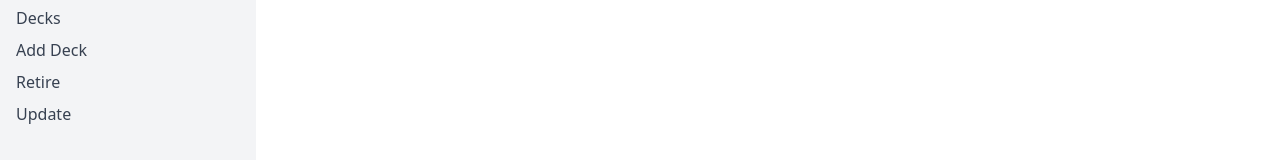
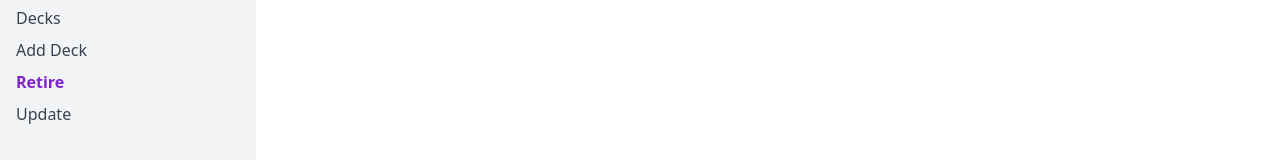
Before and after one commit to the-blue-sheep/EDHTrack, a React (Vite) app in the folder frontend/: page /players/retire in a window 1280 px wide. Shown: the part 266-426 px from the top of the page. Built offline with nearby package versions, Linux system fonts and the light colour scheme.

Commit message:
DecksPage erstellt, Toast hinzugefügt, backend fixes

```diff
--- a/frontend/src/components/ui/Sidebar.tsx
+++ b/frontend/src/components/ui/Sidebar.tsx
@@ -21,8 +21,8 @@ export const menuConfig = {
         { path: "/players/add", label: "Add Player" },
         { path: "/decks", label: "Decks" },
         { path: "/decks/add", label: "Add Deck" },
-        { path: "/decks/retire", label: "Retire" },
-        { path: "/decks/update", label: "Update" }
+        { path: "/players/retire", label: "Retire" },
+        { path: "/players/update", label: "Update" }
     ],
     games: [
         { path: "/games", label: "Game Overview" },
@@ -39,6 +39,7 @@ export default function Sidebar() {
 
     const menuKey: keyof MenuConfig =
         pathname.startsWith("/players") ? "players"
+        :pathname.startsWith("/decks") ? "players"
             : pathname.startsWith("/games") ? "games"
                 : "default";
 
--- a/frontend/src/pages/player/RetirePage.tsx
+++ b/frontend/src/pages/player/RetirePage.tsx
@@ -1,4 +1,3 @@
-// src/pages/RetirePage.tsx
 export default function RetirePage() {
     return <div>Retire a player or deck because they are no longer in your playgroup or you dissolved the deck</div>;
 }
```
